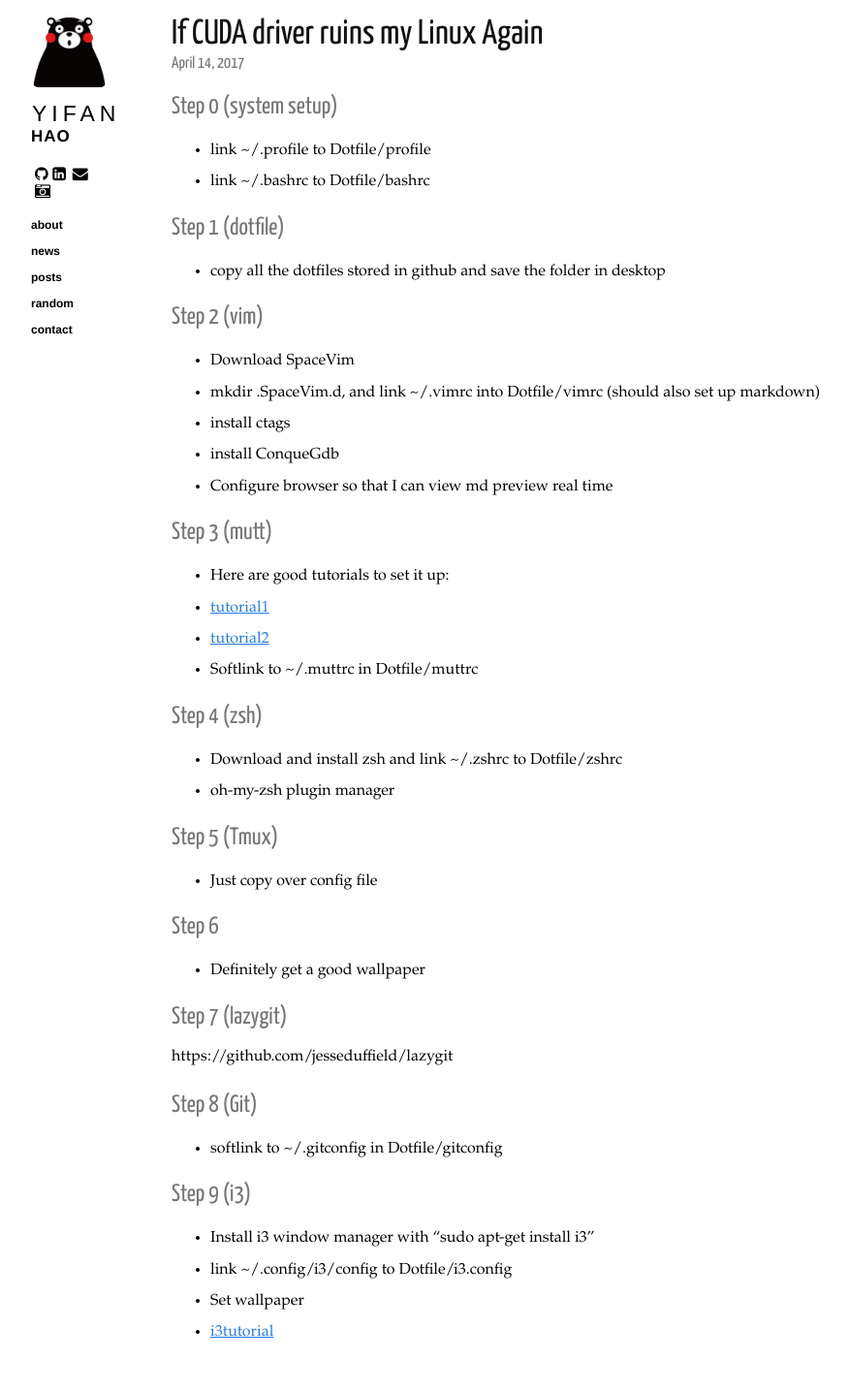
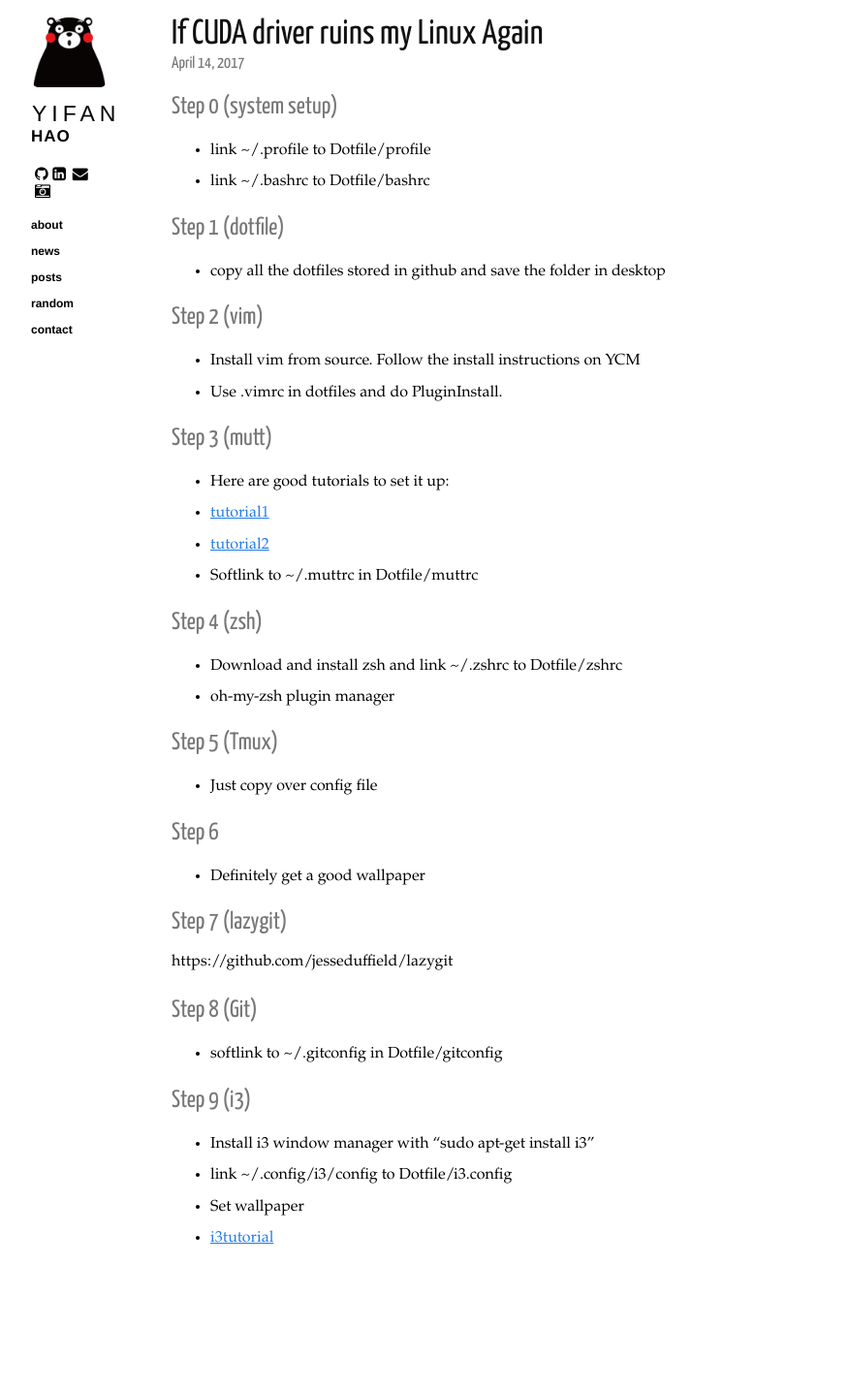
Before and after one commit to haoyifan/haoyifan.github.io, a Jekyll site: the page built from _posts/2017-04-14-set-up-Linux.markdown, in a window 1280 px wide. Shown: the whole page at 97% size, without its empty margins (23-899 px from the left). Built offline with Jekyll 4.4.1, drawn with Linux system fonts in a browser that asks for light colours; nearby versions of some CDN libraries; after the commit the page ends 1339 px from its top, so only the background shows below that.

Commit message:
Install vim from scratch with YCM instruction

```diff
--- a/_posts/2017-04-14-set-up-Linux.markdown
+++ b/_posts/2017-04-14-set-up-Linux.markdown
@@ -15,11 +15,8 @@
 
 ### Step 2 (vim)
 
-* Download SpaceVim
-* mkdir .SpaceVim.d, and link ~/.vimrc into Dotfile/vimrc (should also set up markdown)
-* install ctags
-* install ConqueGdb
-* Configure browser so that I can view md preview real time
+* Install vim from source. Follow the install instructions on YCM
+* Use .vimrc in dotfiles and do PluginInstall.
 
 ###  Step 3 (mutt)
 
```
